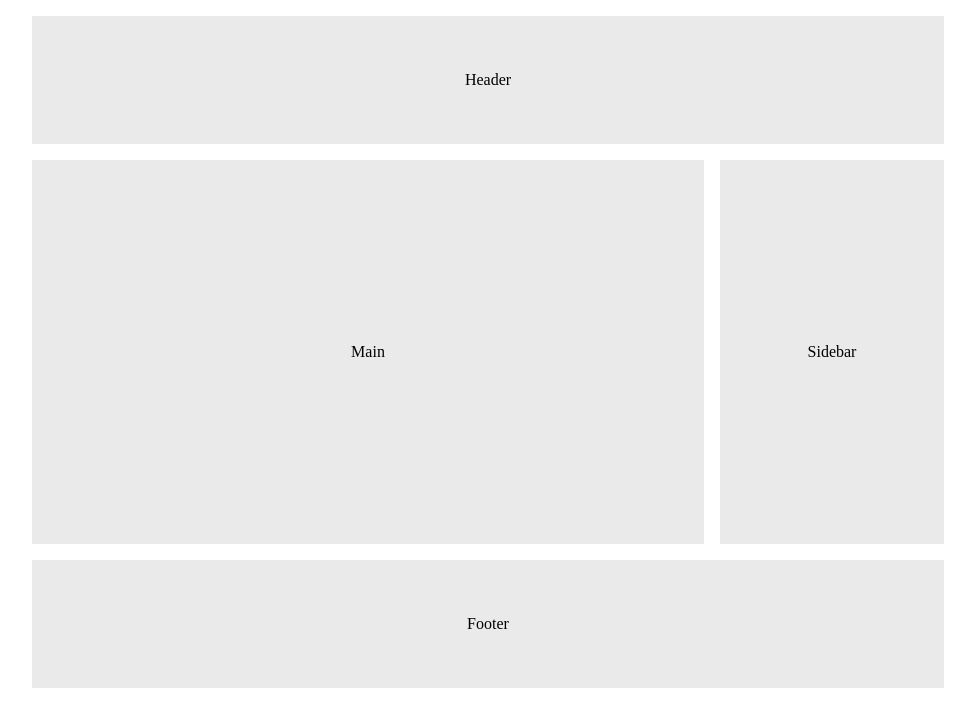
After one commit to debboutr/catitat, a Django app: page /playground/ in a window 1280 px wide. The commit adds this page. Shown: the top 727 px of the page, without its empty margins (160-1135 px from the left). Run offline with Django 3.2, Linux system fonts and the light colour scheme.

Commit message:
add playground for flex

```diff
--- a/delivery/urls.py
+++ b/delivery/urls.py
@@ -1,9 +1,10 @@
 from django.urls import path
-from .views import HomePageView, river_datasets
+from .views import HomePageView, river_datasets, PlaygroundView
 
 urlpatterns = [
     path('', HomePageView.as_view(), name='home'),
     # path('county_data/', county_datasets, name='county'),
     path('incidence_data/', river_datasets, name='rivers'),
+    path('playground/', PlaygroundView.as_view(), name='rivers'),
 
 ]
--- a/delivery/views.py
+++ b/delivery/views.py
@@ -13,3 +13,6 @@ class HomePageView(TemplateView):
 def river_datasets(request):
     rivers = serialize('geojson', Rivers.objects.filter(streamorde__gt=4))
     return HttpResponse(rivers, content_type='json')
+
+class PlaygroundView(TemplateView):
+    template_name = 'base.html'
--- /dev/null
+++ b/static/css/base.css
@@ -0,0 +1,28 @@
+body {
+    display: grid;
+    grid-template-columns: 75% 25%;
+    grid-template-rows: 10vw 30vw 10vw;
+    grid-gap: 1em;
+  }
+
+  header,
+  footer {
+    grid-column: 1 / span 2;
+  }
+
+  /* Demo Specific Styles */
+  body {
+    margin: 0 auto;
+    max-width: 56em;
+    padding: 1em 0;
+  }
+
+  header,
+  main,
+  aside,
+  footer {
+    background: #eaeaea;
+    display: flex;
+    align-items: center;
+    justify-content: center;
+  }
--- /dev/null
+++ b/templates/base.html
@@ -0,0 +1,21 @@
+<!DOCTYPE html>
+<html>
+  {% load static %}
+  <head>
+    <link rel="stylesheet" href="{% static 'css/base.css' %}">
+  </head>
+  <body>
+    <header>
+      Header
+    </header>
+    <main>
+      Main
+    </main>
+    <aside>
+      Sidebar
+    </aside>
+    <footer>
+      Footer
+    </footer>
+  </body>
+</html>
--- a/templates/index.html
+++ b/templates/index.html
@@ -14,10 +14,8 @@
       }
     </style>
     <link rel="stylesheet" href="{% static 'leaflet-groupedlayercontrol/src/leaflet.groupedlayercontrol.css' %}">
-    {# <link rel="stylesheet" href="{% static 'leaflet-routing-machine-3.2.12/dist/leaflet-routing-machine.css' %}"> #}}
     <script type="text/javascript" src="{% static 'leaflet-ajax/dist/leaflet.ajax.js' %}"></script>
     <script type="text/javascript" src="{% static 'leaflet-groupedlayercontrol/src/leaflet.groupedlayercontrol.js' %}"></script>
-    {# <script type="text/javascript" src="{% static 'leaflet-routing-machine-3.2.12/dist/leaflet-routing-machine.js' %}"></script> #}
 
   </head>
   <body>
```
